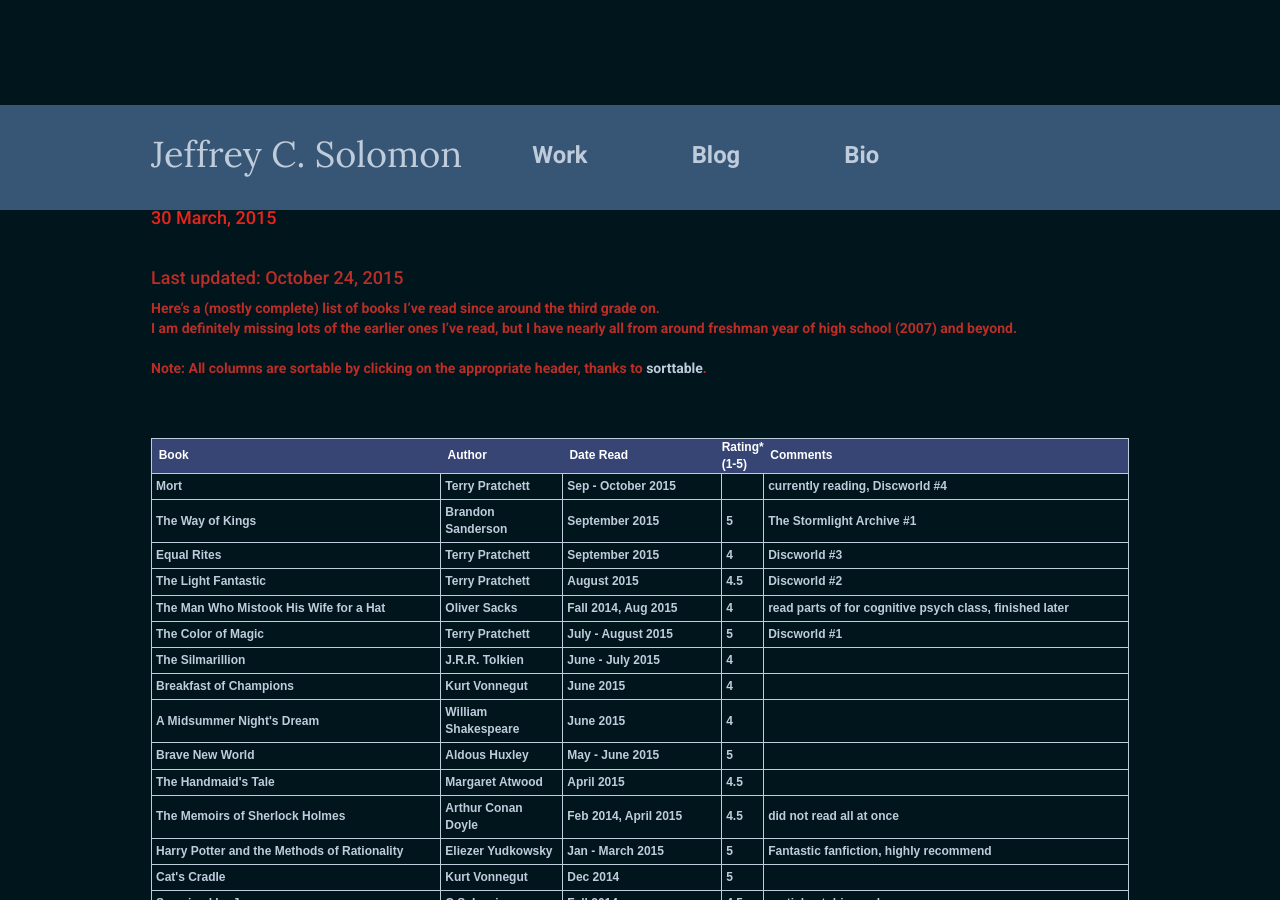
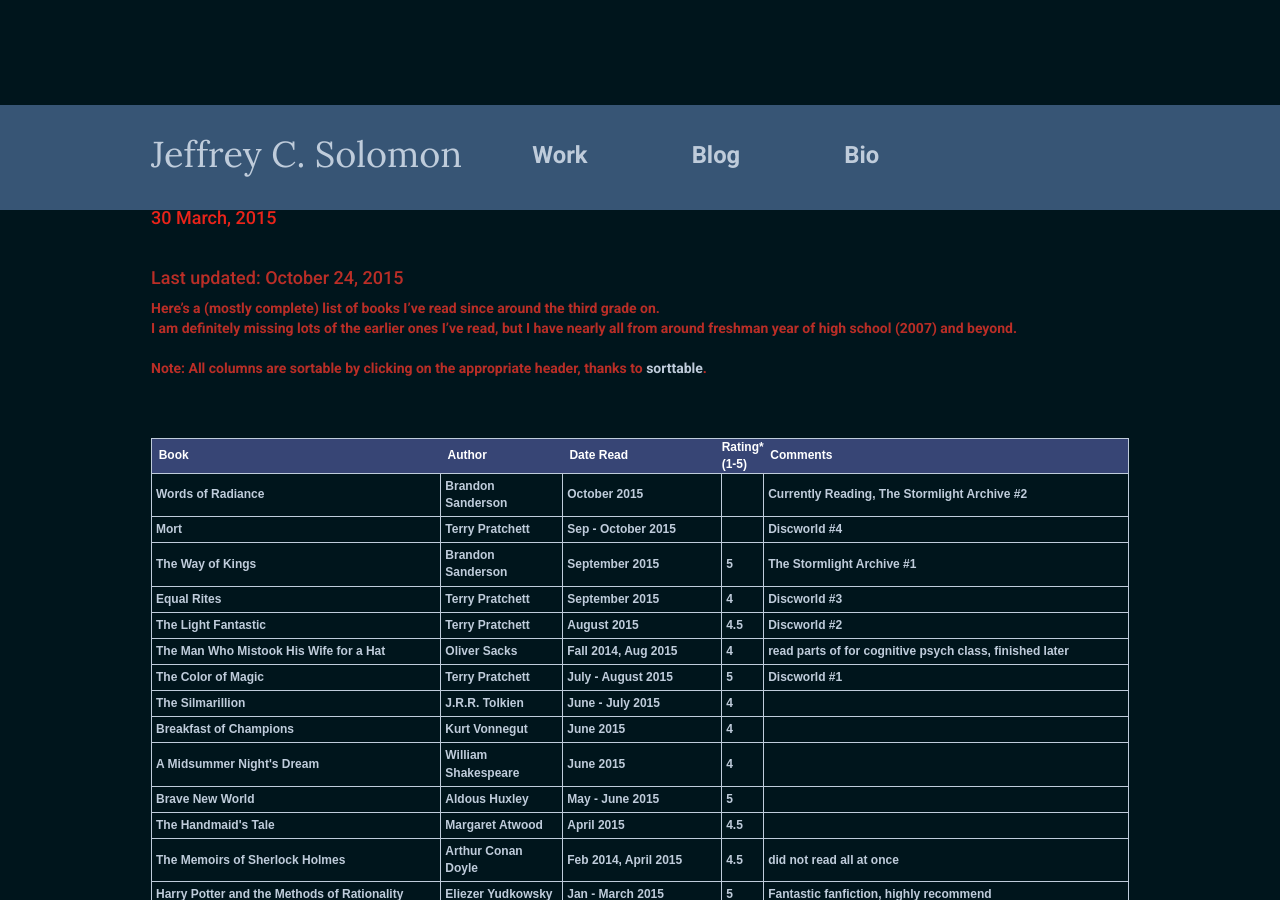
Before and after one commit to JeffSolo/jeffsolo.github.com, a Jekyll site: the page built from _posts/2015-03-30-books.md, in a window 1280 px wide and 900 px high. Built offline with Jekyll 4.4.1, drawn with Linux system fonts in a browser that asks for light colours; nearby versions of some CDN libraries; Markdown is read by kramdown in place of the engine named in the settings.

Commit message:
updated books

```diff
--- a/_includes/books.html
+++ b/_includes/books.html
@@ -19,7 +19,8 @@
 }
 </style><table class="tableizer-table sortable">
 <tr class="tableizer-firstrow fingerpointer"><th>&nbsp;&nbsp;Book</th><th>&nbsp;&nbsp;Author</th><th>&nbsp;&nbsp;Date Read</th><th>Rating* <br>(1-5)</th><th>&nbsp;&nbsp;Comments</th></tr>
- <tr><td>Mort</td><td>Terry Pratchett</td><td sorttable_customkey="-10">Sep - October 2015</td><td></td><td>currently reading, Discworld #4</td></tr>
+ <tr><td>Words of Radiance</td><td>Brandon Sanderson</td><td sorttable_customkey="-11">October 2015</td><td></td><td>Currently Reading, The Stormlight Archive #2</td></tr>
+ <tr><td>Mort</td><td>Terry Pratchett</td><td sorttable_customkey="-10">Sep - October 2015</td><td></td><td>Discworld #4</td></tr>
  <tr><td>The Way of Kings</td><td>Brandon Sanderson</td><td sorttable_customkey="-9">September 2015</td><td>5</td><td>The Stormlight Archive #1</td></tr>
  <tr><td>Equal Rites</td><td>Terry Pratchett</td><td sorttable_customkey="-8">September 2015</td><td>4</td><td>Discworld #3</td></tr>
  <tr><td>The Light Fantastic</td><td>Terry Pratchett</td><td sorttable_customkey="-7">August 2015</td><td>4.5</td><td>Discworld #2</td></tr>
```
Also changed, not shown: 1 other file.
